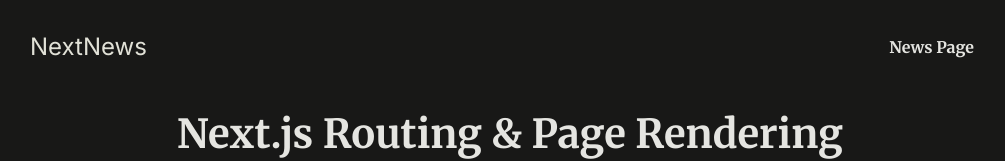
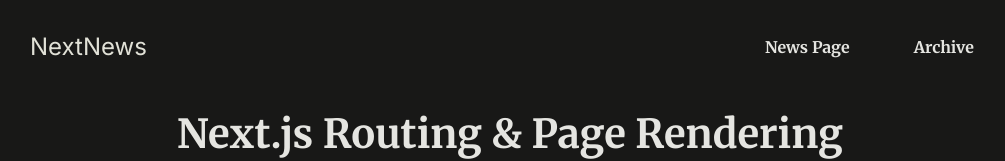
Before and after one commit to aDevNamedShayan/NextNews-NextApp, a Next.js app: page / in a window 1280 px wide. Shown: the top 161 px of the page, without its empty margins (130-1135 px from the left). Built offline with nearby package versions, Linux system fonts and the light colour scheme.

Commit message:
013 Server vs Client Components

```diff
--- a/components/MainHeader/MainHeader.js
+++ b/components/MainHeader/MainHeader.js
@@ -1,4 +1,5 @@
-import Link from 'next/link';
+import Link from "next/link";
+import NavLink from "./NavLink/NavLink";
 
 export default function MainHeader() {
   return (
@@ -9,7 +10,10 @@
       <nav>
         <ul>
           <li>
-            <Link href="/news">News Page</Link>
+            <NavLink href="/news">News Page</NavLink>
+          </li>
+          <li>
+            <NavLink href="/archive">Archive</NavLink>
           </li>
         </ul>
       </nav>
--- /dev/null
+++ b/components/MainHeader/NavLink/NavLink.js
@@ -0,0 +1,12 @@
+'use client'
+
+import Link from "next/link";
+import { usePathname } from "next/navigation";
+
+export default function NavLink({ href, children }) {
+  const path = usePathname()
+
+  return (
+    <Link href={href} className={path.startsWith(href) ? 'active' : undefined}>{children}</Link>
+  );
+}
```
